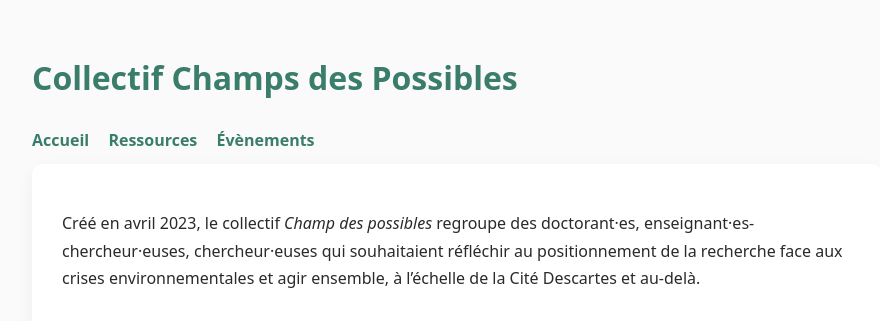
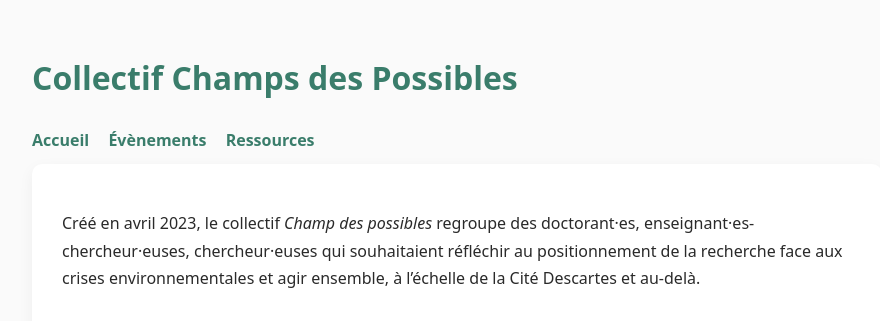
Before and after one commit to champs-des-possibles/champs-des-possibles.github.io, a Jekyll site: the page built from index.md, in a window 1280 px wide and 900 px high. Shown: the top 321 px of the window, without its empty margins (183-1063 px from the left). Built offline with Jekyll 4.4.1, drawn with Linux system fonts in a browser that asks for light colours; part of the change alters nothing that is shown.

```diff
--- a/_layouts/home.html
+++ b/_layouts/home.html
@@ -12,8 +12,8 @@
 <h1>{{ site.title }}</h1>
 <nav>
 <a href="/">Accueil</a>
+<a href="/page_event">Évènements</a>
 <a href="/ressources">Ressources</a>
-<a href="/page_event">Évènements</a>
 </nav>
 </header>
 
```
